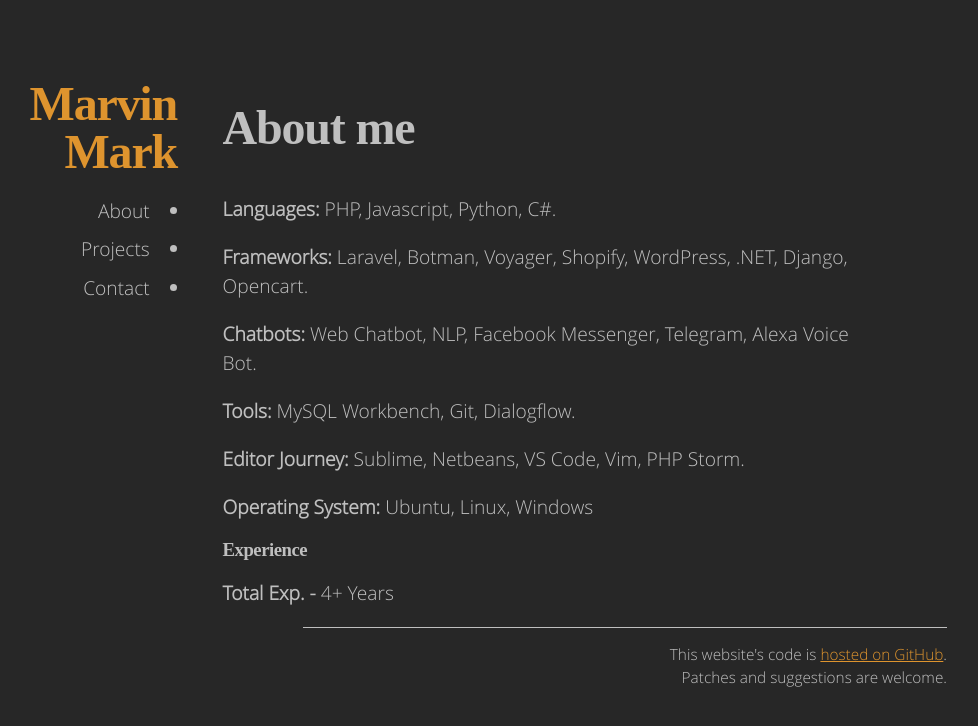
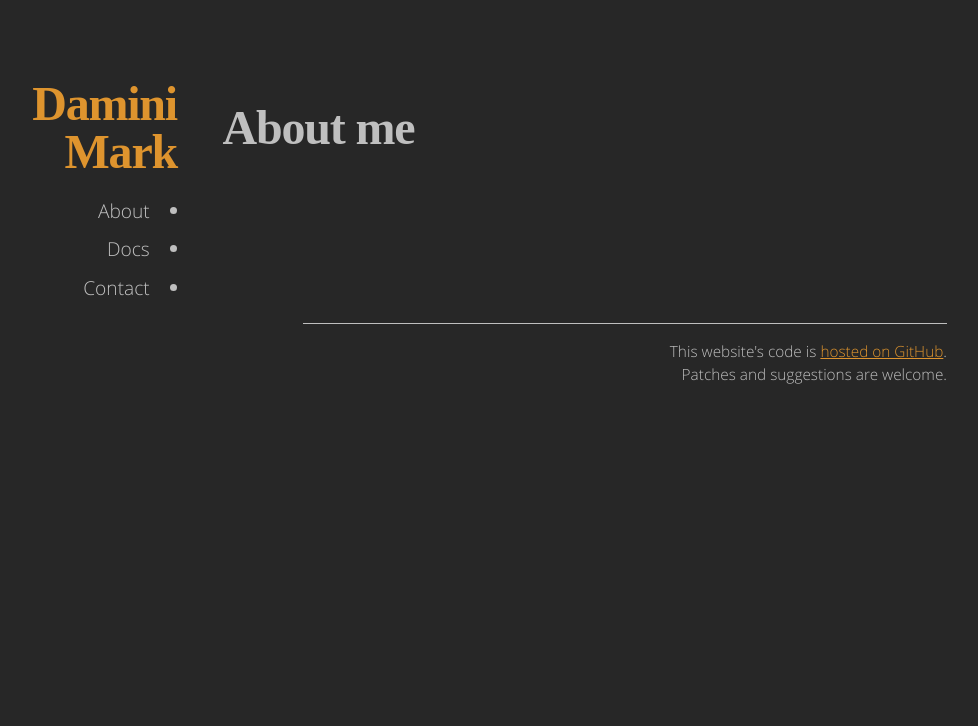
Before and after one commit to DMarkStorage/portfolio, a Django app: page /about in a window 1280 px wide. Shown: the top 726 px of the page, without its empty margins (153-1131 px from the left). Run offline with Django 4.2, Linux system fonts and the light colour scheme.

Commit message:
Edited name and project page name

```diff
--- a/website/templates/About.html
+++ b/website/templates/About.html
@@ -11,37 +11,5 @@
 </h1>
 </br>
 
-<p>
-<b>Languages:</b> PHP, Javascript, Python, C#.
-</p>
-
-<p>
-<b>Frameworks:</b> Laravel, Botman, Voyager, Shopify, WordPress, .NET, Django, Opencart.
-</p>
-
-<p>
-<b>Chatbots: </b>Web Chatbot, NLP, Facebook Messenger, Telegram, Alexa Voice Bot.
-</p>
-
-<p>
-<b>Tools: </b>MySQL Workbench, Git, Dialogflow.
-</p>
-
-<p>
-<b>Editor Journey: </b>Sublime, Netbeans, VS Code, Vim, PHP Storm.
-</p>
-
-<p>
-<b>Operating System:</b> Ubuntu, Linux, Windows
-</p>
-
-<p>
-	<h3>Experience</h3>
-</p>
-
-
-<p>
-	<b>Total Exp. -</b> 4+ Years
-</p>
 
 {% endblock %}
--- a/website/templates/nav_bar.html
+++ b/website/templates/nav_bar.html
@@ -1,7 +1,7 @@
 {% load static %}
-<h1><a href="{% url 'index'%}">Marvin Mark</a></h1>
+<h1><a href="{% url 'index'%}">Damini Mark</a></h1>
 <ul id='nav'>
 	<li><a href="{% url 'About'%}">About</a></li>
-	<li><a href="{% url 'Projects'%}">Projects</a></li>
+	<li><a href="{% url 'Projects'%}">Docs</a></li>
 	<li><a href="{% url 'Contact'%}">Contact</a></li>
 </ul>
```
